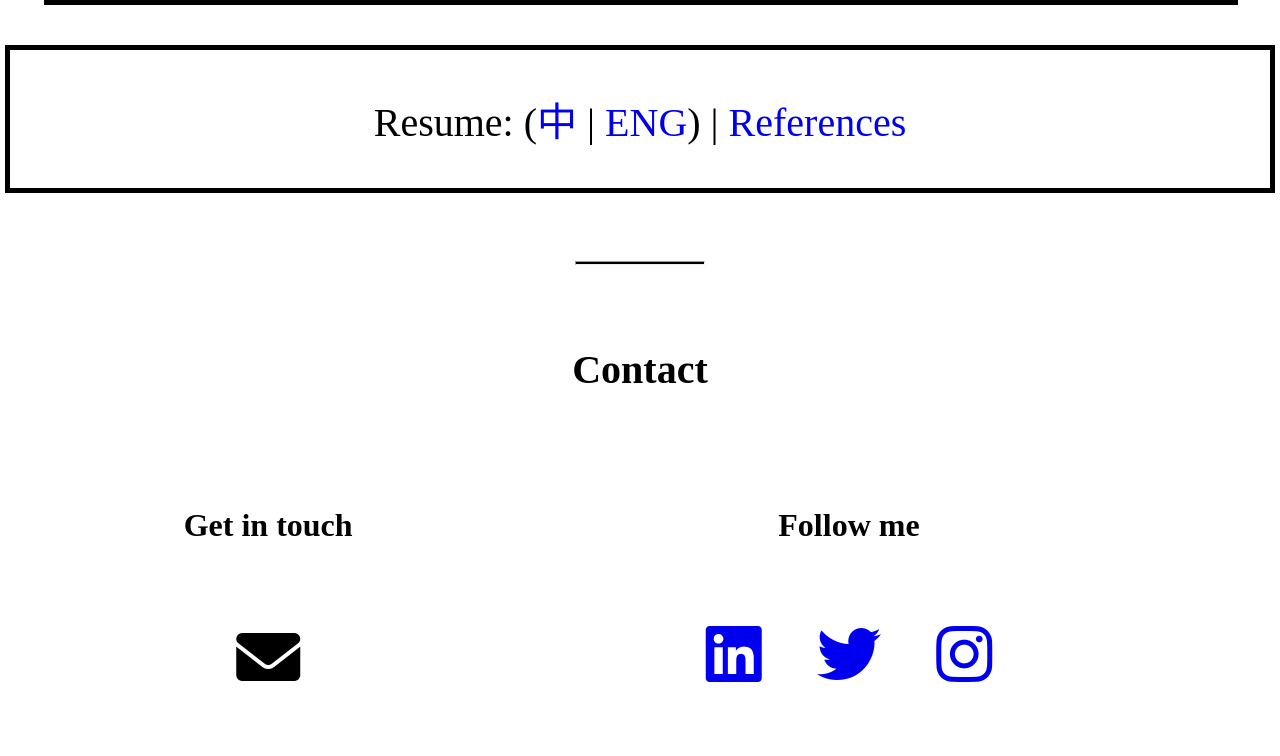
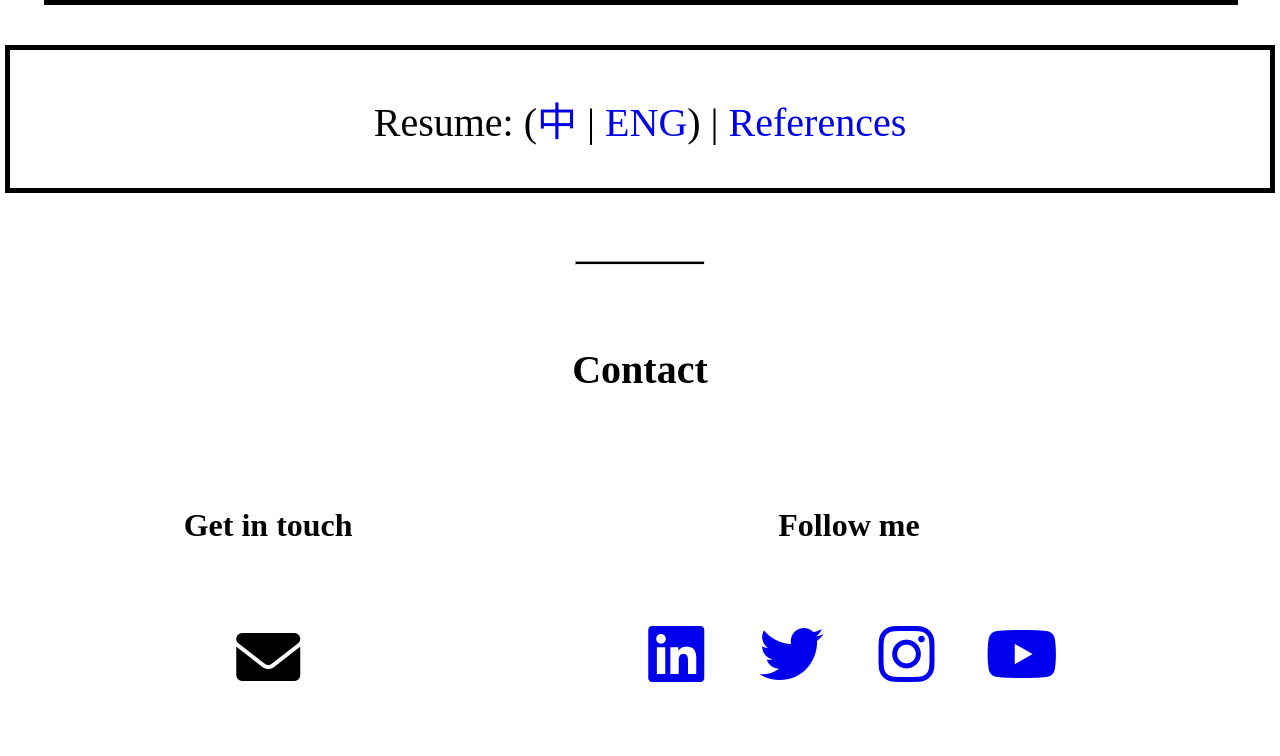
Before and after one commit to christy232458/my_website, a website: page index.html in a window 1280 px wide. Shown: the part 4134-4890 px from the top of the page. Drawn offline with Linux system fonts and the light colour scheme.

Commit message:
Update index.html

```diff
--- a/index.html
+++ b/index.html
@@ -418,7 +418,7 @@
                         <li id="linkedin"><a href="https://www.linkedin.com/in/christie-padma-1906b31b1/" target="_blank"><i class="fab fa-linkedin"></i></a></li>
                         <li id="x"><a href="https://x.com/padmachristie" target="_blank"><i class="fab fa-twitter"></i></a></li>
                         <li id="insta"><a href="https://www.instagram.com/padmachristie/" target="_blank"><i class="fab fa-instagram"></i></a></li>
-                        <!--<li id="youtube"><a href="https://youtube.com/@padmachristie?si=f69zZo5Yjb3V2Zix"><i class="fab fa-youtube"></i></a></li>-->
+                        <li id="youtube"><a href="https://youtube.com/@padmachristie?si=f69zZo5Yjb3V2Zix"><i class="fab fa-youtube"></i></a></li>
                     </ul>
                 </div>
             </div>
```
